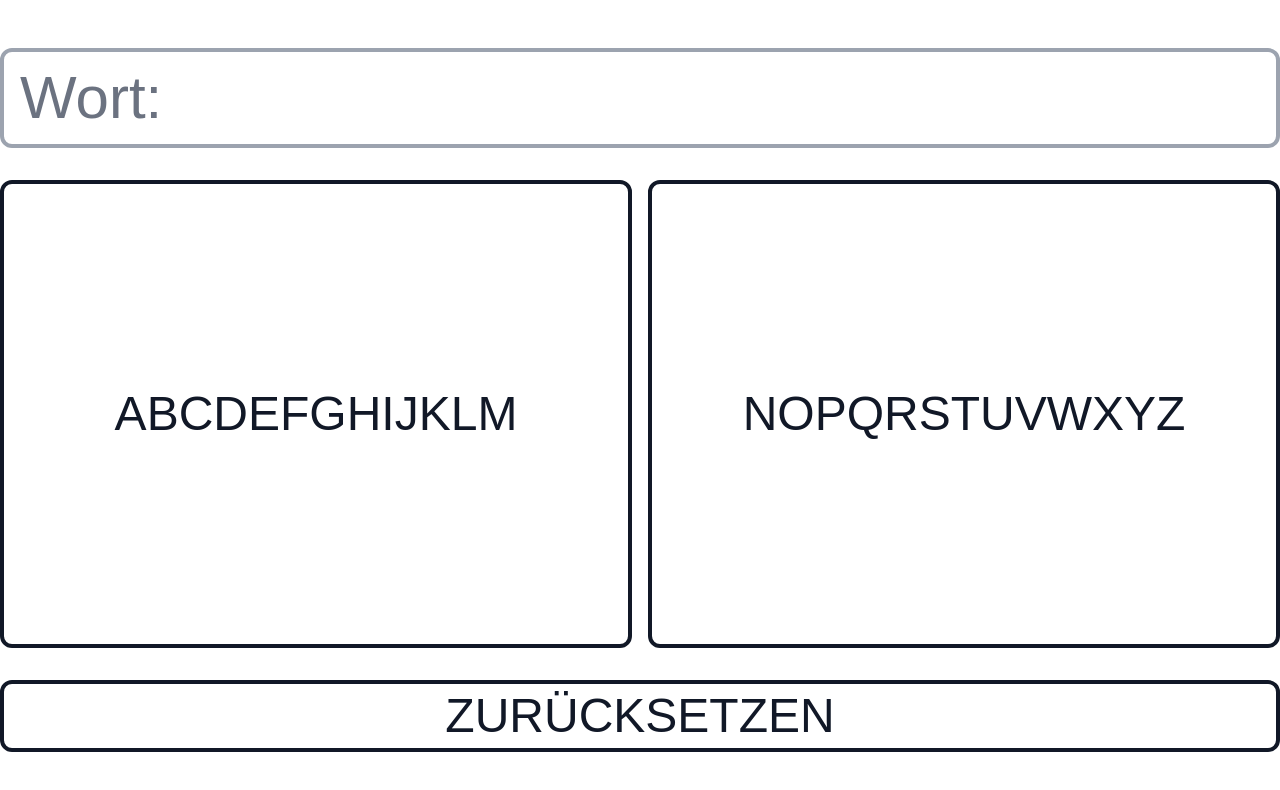
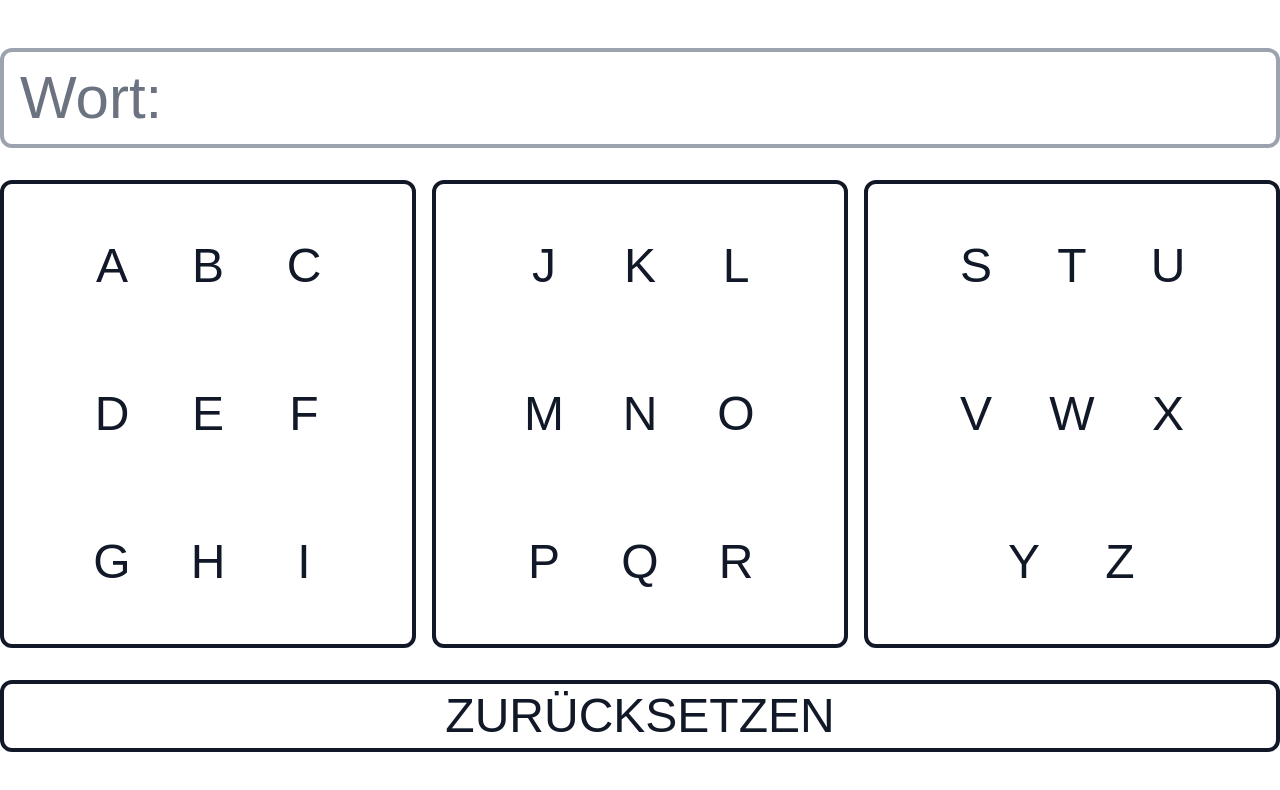
Before and after one commit to JonathanSaudhof/spell-it, a Next.js app: page / in a window 1280 px wide. Shown: the top 790 px of the page. Built offline with nearby package versions, Linux system fonts and the light colour scheme.

Commit message:
feat: added three split

```diff
--- a/src/app/page.tsx
+++ b/src/app/page.tsx
@@ -8,37 +8,37 @@ export default function Home() {
   const [alpha, setAlpha] = useState(ALPHABET);
   const [word, setWord] = useState("");
 
-  const mid = useMemo(() => Math.round(alpha.length / 2), [alpha]);
-
   const addToWord = (char: string) => {
     setWord((prev) => prev + char);
     setAlpha(ALPHABET);
   };
 
-  const handleLeft = () => {
-    const nextAlpha = alpha.slice(0, mid);
-    console.log(nextAlpha);
-    if (nextAlpha.length === 1) {
-      addToWord(nextAlpha);
+  const handleLeft = (newAlpha: string) => {
+    console.log(newAlpha);
+    if (newAlpha.length === 1) {
+      addToWord(newAlpha);
       return;
     }
-    setAlpha(() => nextAlpha);
-  };
-
-  const handleRight = () => {
-    const nextAlpha = alpha.slice(mid);
-    if (nextAlpha.length === 1) {
-      addToWord(nextAlpha);
-      return;
-    }
-
-    setAlpha(() => nextAlpha);
+    setAlpha(() => newAlpha);
   };
 
   const reset = () => {
     setWord("");
     setAlpha(ALPHABET);
   };
+
+  function getAlpha(alphaSlice: string): string[] {
+    const oneThird = Math.ceil(alphaSlice.length / 3);
+    const twoThird = Math.ceil((alphaSlice.length / 3) * 2);
+
+    const left = alphaSlice.slice(0, oneThird);
+    const mid = alphaSlice.slice(oneThird, twoThird);
+    const right = alphaSlice.slice(twoThird);
+
+    return [left, mid, right];
+  }
+
+  const buttonSlice = useMemo(() => getAlpha(alpha), [alpha]);
 
   return (
     <main className="flex flex-col gap-8 mx-auto container min-h-svh py-12">
@@ -47,10 +47,23 @@ export default function Home() {
         <span className="uppercase text-6xl text-center underline">{word}</span>
       </div>
       <div className="flex justify-evenly gap-4 flex-1">
-        <Button onClick={handleLeft}>{alpha.slice(0, mid).split("")}</Button>
-        {alpha.length > 1 ? (
-          <Button onClick={handleRight}>{alpha.slice(mid)}</Button>
-        ) : null}
+        {buttonSlice.map((slice) => {
+          if (slice.length === 0) {
+            return null;
+          }
+          return (
+            <Button key={slice} onClick={() => handleLeft(slice)}>
+              {slice.split("").map((char) => (
+                <span
+                  key={char}
+                  className="h-24 w-24 flex items-center justify-center"
+                >
+                  {char}
+                </span>
+              ))}
+            </Button>
+          );
+        })}
       </div>
       <div className="w-full flex">
         <Button onClick={reset}>Zurücksetzen</Button>
@@ -64,7 +77,7 @@ const Button = ({
   onClick,
 }: Readonly<PropsWithChildren<{ onClick: () => void }>>) => (
   <button
-    className="px-4 py-2 text-gray-900 border-4 border-gray-900 text-5xl uppercase rounded-xl flex-1"
+    className="px-4 py-2 text-gray-900 border-4 border-gray-900 text-5xl uppercase rounded-xl flex-1 flex flex-wrap justify-center items-center"
     onClick={onClick}
   >
     {children}
```
